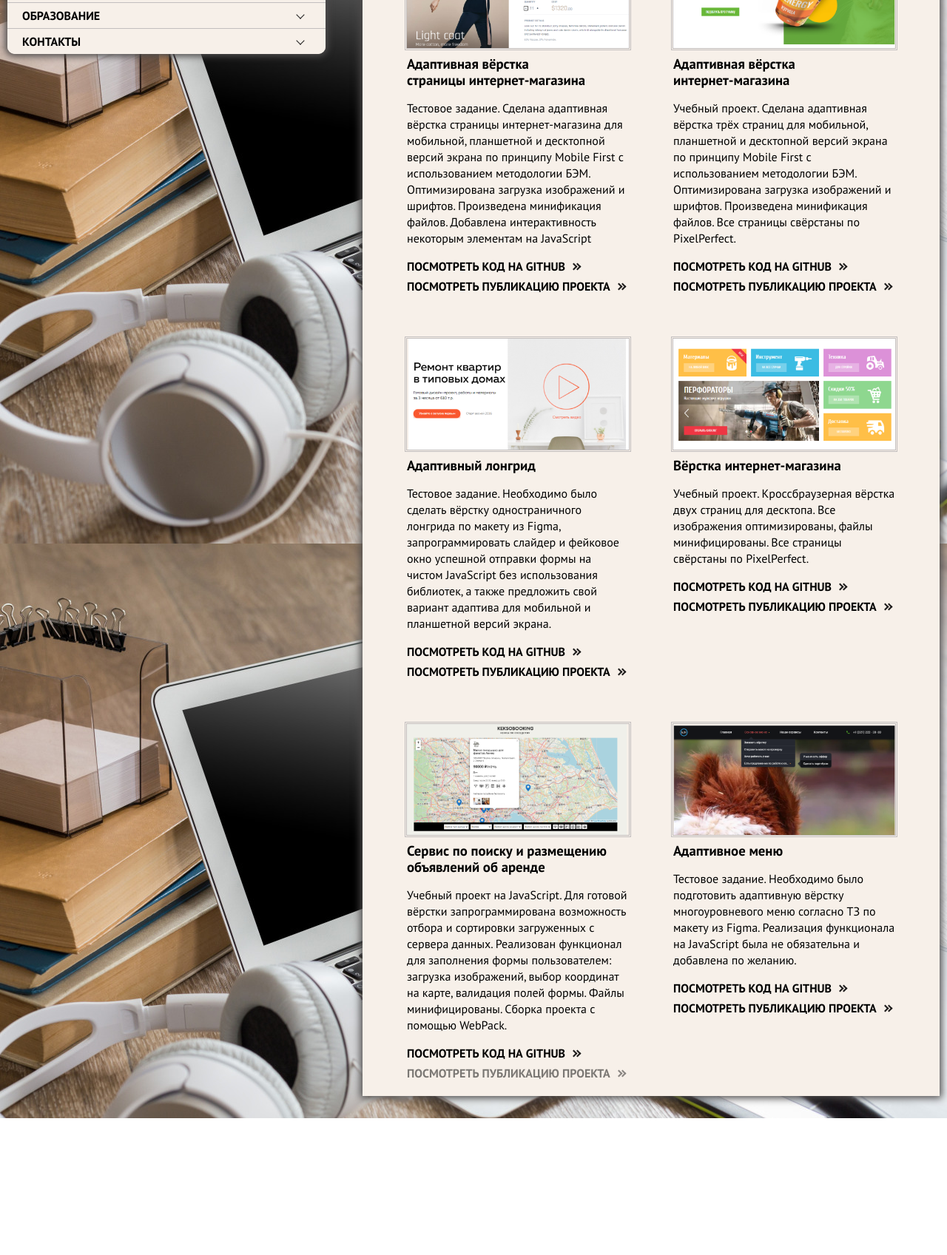
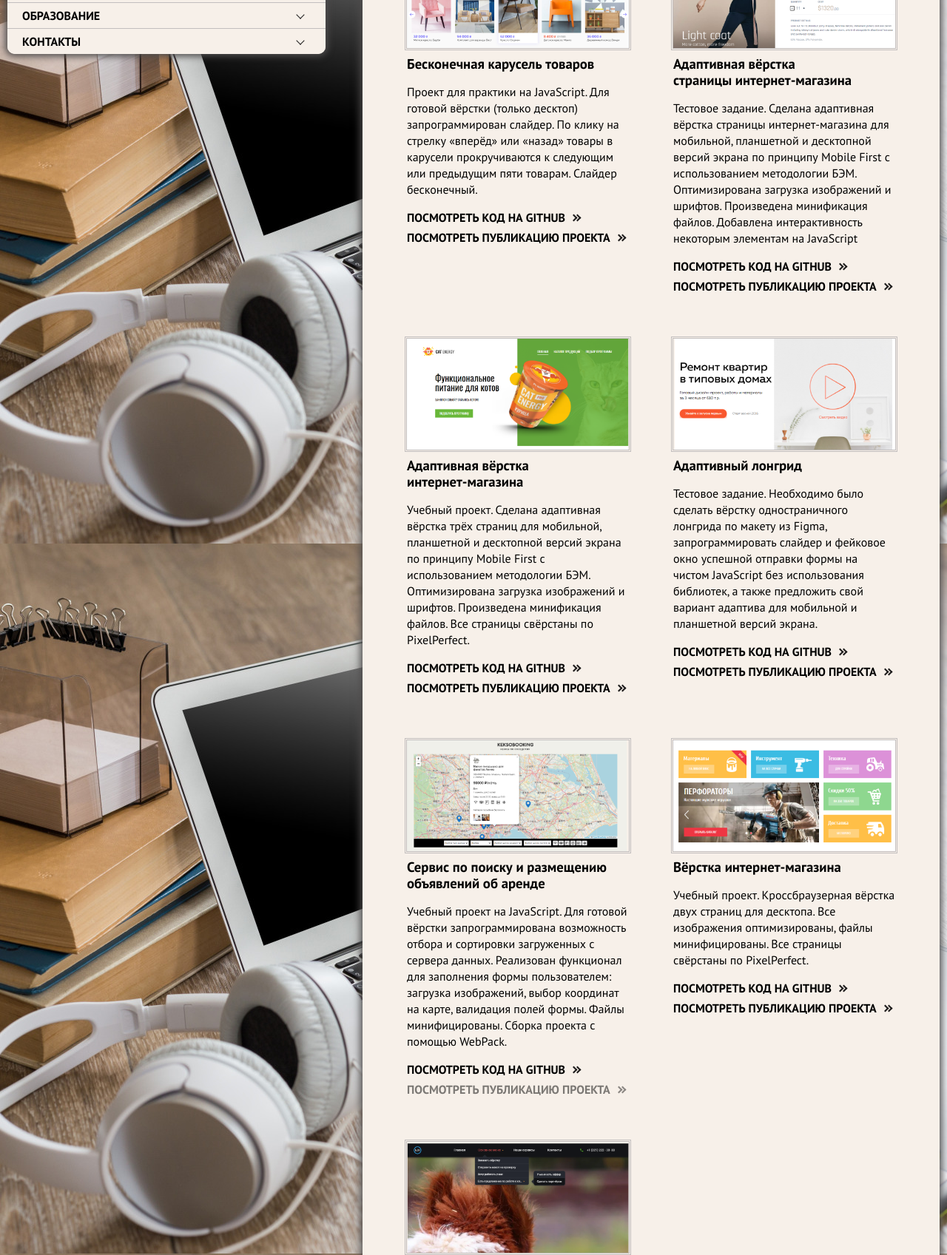
Before and after one commit to Bystrova/Portfolio, a website: page source/index.html in a window 1280 px wide. Shown: the part 225-1922 px from the top of the page at 74% size. Before the commit the page ends 1737 px from the top, so only its background shows below. Drawn offline with nearby package versions, Linux system fonts and the light colour scheme; files that its build step writes are made by us from their sources.

Commit message:
Добавлен новый проект в портфолио

```diff
--- a/source/index.html
+++ b/source/index.html
@@ -8,6 +8,28 @@
 	<link href="favicon.ico" rel="icon">
 	<link href="https://fonts.googleapis.com/css2?family=PT+Sans:wght@400;700&display=swap" rel="stylesheet">
 	<link href="css/style.min.css" rel="stylesheet">
+	<!-- Yandex.Metrika counter -->
+	<script type="text/javascript">
+		(function (m, e, t, r, i, k, a) {
+			m[i] = m[i] || function () {
+				(m[i].a = m[i].a || []).push(arguments)
+			};
+			m[i].l = 1 * new Date();
+			k = e.createElement(t), a = e.getElementsByTagName(t)[0], k.async = 1, k.src = r, a.parentNode.insertBefore(k, a)
+		})
+		(window, document, "script", "https://mc.yandex.ru/metrika/tag.js", "ym");
+
+		ym(87424050, "init", {
+			clickmap: true,
+			trackLinks: true,
+			accurateTrackBounce: true,
+			webvisor: true
+		});
+	</script>
+	<noscript>
+		<div><img src="https://mc.yandex.ru/watch/87424050" style="position:absolute; left:-9999px;" alt="" /></div>
+	</noscript>
+	<!-- /Yandex.Metrika counter -->
 </head>
 
 <body id="top">
@@ -89,6 +111,27 @@
 				<h1 class="main__heading">Портфолио</h1>
 				<ul class="portfolio">
 					<li class="portfolio__item">
+						<h3 class="portfolio__item-heading">Бесконечная карусель товаров</h3>
+						<img class="portfolio__img" src="img/endless_slider.png" width="300" height="150" alt="Gussi">
+						<p class="portfolio_description">Проект для практики на JavaScript. Для готовой вёрстки (только десктоп)
+							запрограммирован
+							слайдер. По клику на стрелку «вперёд» или «назад» товары в карусели прокручиваются к
+							следующим или предыдущим пяти товарам. Слайдер бесконечный.
+						</p>
+						<ul class="portfolio__buttons">
+							<li class="portfolio__buttons-item button">
+								<a class="button__link" href="https://github.com/Bystrova/Test_Pitch_Gussi" target="_blank">Посмотреть
+									код
+									на GitHub</a>
+							</li>
+							<li class="portfolio__buttons-item button">
+								<a class="button__link" href="https://bystrova.github.io/Test_Pitch_Gussi/" target="_blank">Посмотреть
+									публикацию
+									проекта</a>
+							</li>
+						</ul>
+					</li>
+					<li class="portfolio__item">
 						<h3 class="portfolio__item-heading">Адаптивная вёрстка<br> страницы интернет-магазина</h3>
 						<img class="portfolio__img" src="img/pitch_gussi.png" width="300" height="150" alt="Gussi">
 						<p class="portfolio_description">Тестовое задание. Сделана адаптивная вёрстка страницы интернет-магазина для
@@ -152,26 +195,6 @@
 						</ul>
 					</li>
 					<li class="portfolio__item">
-						<h3 class="portfolio__item-heading">Вёрстка интернет-магазина</h3>
-						<img class="portfolio__img" src="img/tecnomart.png" width="300" height="150" alt="Техномарт">
-						<p class="portfolio_description">Учебный проект. Кроссбраузерная вёрстка двух страниц для десктопа. Все
-							изображения оптимизированы, файлы минифицированы. Все страницы свёрстаны по PixelPerfect.</p>
-						<ul class="portfolio__buttons">
-							<li class="portfolio__buttons-item button">
-								<a class="button__link" href="https://github.com/Bystrova/1627981-technomart-31"
-									target="_blank">Посмотреть код
-									на
-									GitHub</a>
-							</li>
-							<li class="portfolio__buttons-item button">
-								<a class="button__link" href="https://bystrova.github.io/1627981-technomart-31/"
-									target="_blank">Посмотреть
-									публикацию
-									проекта</a>
-							</li>
-						</ul>
-					</li>
-					<li class="portfolio__item">
 						<h3 class="portfolio__item-heading">Сервис по поиску и размещению объявлений об аренде
 						</h3>
 						<img class="portfolio__img" src="img/keksobooking.png" width="300" height="150" alt="Кексобукинг">
@@ -186,6 +209,27 @@
 							</li>
 							<li class="portfolio__buttons-item button">
 								<a class="button__link button__link--disabled">Посмотреть публикацию проекта</a>
+							</li>
+						</ul>
+					</li>
+					<li class="portfolio__item">
+						<h3 class="portfolio__item-heading">Вёрстка интернет-магазина</h3>
+						<img class="portfolio__img" src="img/tecnomart.png" width="300" height="150" alt="Техномарт">
+						<p class="portfolio_description">Учебный проект. Кроссбраузерная вёрстка двух страниц для десктопа. Все
+							изображения оптимизированы, файлы минифицированы. Все страницы свёрстаны по PixelPerfect.</p>
+						<ul class="portfolio__buttons">
+							<li class="portfolio__buttons-item button">
+								<a class="button__link" href="https://github.com/Bystrova/1627981-technomart-31"
+									target="_blank">Посмотреть
+									код
+									на
+									GitHub</a>
+							</li>
+							<li class="portfolio__buttons-item button">
+								<a class="button__link" href="https://bystrova.github.io/1627981-technomart-31/"
+									target="_blank">Посмотреть
+									публикацию
+									проекта</a>
 							</li>
 						</ul>
 					</li>
--- a/source/sass/blocks/info.scss
+++ b/source/sass/blocks/info.scss
@@ -130,6 +130,7 @@
 	transition: all 0.5s;
 	font-size: 15px;
 	line-height: 20px;
+	box-sizing: border-box;
 
 	&--hidden {
 		max-height: 0;
```
Also changed, not shown: source/img/endless_slider.png (added).
